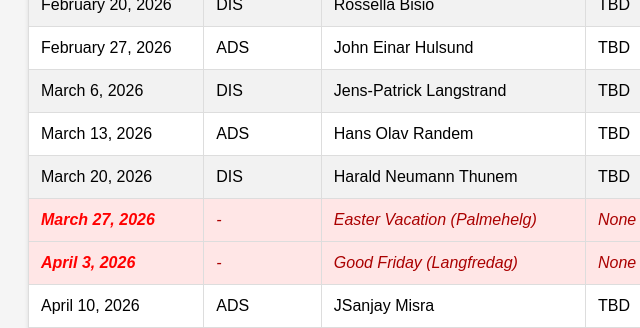
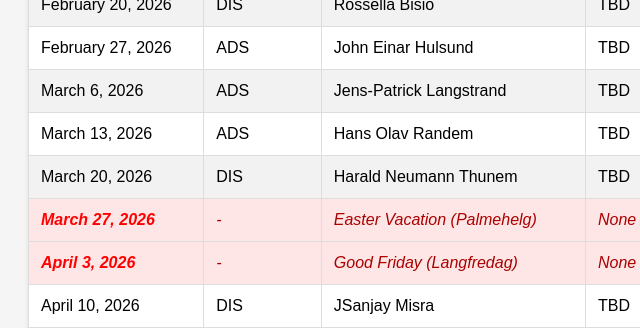
Before and after one commit to IFE-FOU/ads_scientificdiscussion, a plain HTML site: page index.html in a window 1280 px wide. Shown: the part 624-952 px from the top of the page, 36-676 px from the left. Drawn offline with Linux system fonts and the light colour scheme.

Commit message:
adding 2026 schedule

```diff
--- a/index.html
+++ b/index.html
@@ -115,13 +115,13 @@
             <tr><td>February 20, 2026</td><td>DIS</td><td>Rossella Bisio</td><td>TBD</td><td><a href="#">#</a></td></tr>
             <tr><td>February 27, 2026</td><td>ADS</td><td>John Einar Hulsund</td><td>TBD</td><td><a href="#">#</a></td></tr>
 
-            <tr><td>March 6, 2026</td><td>DIS</td><td>Jens-Patrick Langstrand</td><td>TBD</td><td><a href="#">#</a></td></tr>
+            <tr><td>March 6, 2026</td><td>ADS</td><td>Jens-Patrick Langstrand</td><td>TBD</td><td><a href="#">#</a></td></tr>
             <tr><td>March 13, 2026</td><td>ADS</td><td>Hans Olav Randem</td><td>TBD</td><td><a href="#">#</a></td></tr>
             <tr><td>March 20, 2026</td><td>DIS</td><td>Harald Neumann Thunem</td><td>TBD</td><td><a href="#">#</a></td></tr>
             <tr class="holiday-row"><td class="highlight">March 27, 2026</td><td>-</td><td>Easter Vacation (Palmehelg)</td><td>None</td><td>None</td></tr>
 
             <tr class="holiday-row"><td class="highlight">April 3, 2026</td><td>-</td><td>Good Friday (Langfredag)</td><td>None</td><td>None</td></tr>
-            <tr><td>April 10, 2026</td><td>ADS</td><td>JSanjay Misra</td><td>TBD</td><td><a href="#">#</a></td></tr>
+            <tr><td>April 10, 2026</td><td>DIS</td><td>JSanjay Misra</td><td>TBD</td><td><a href="#">#</a></td></tr>
             <tr><td>April 17, 2026</td><td>DIS</td><td>Anthony Junior Bokolo</td><td>TBD</td><td><a href="#">#</a></td></tr>
             <tr><td>April 24, 2026</td><td>ADS</td><td>Marinus I Hoffmann</td><td>TBD</td><td><a href="#">#</a></td></tr>
 
```
